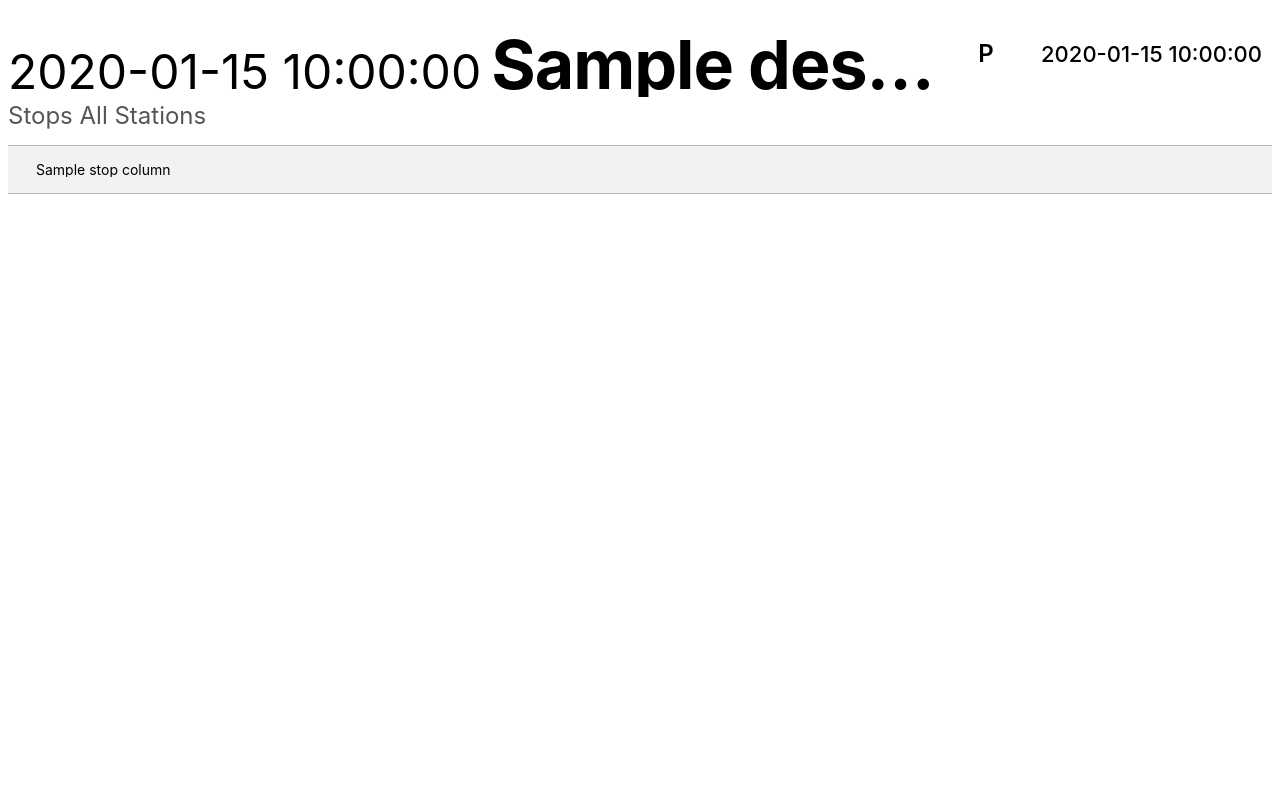
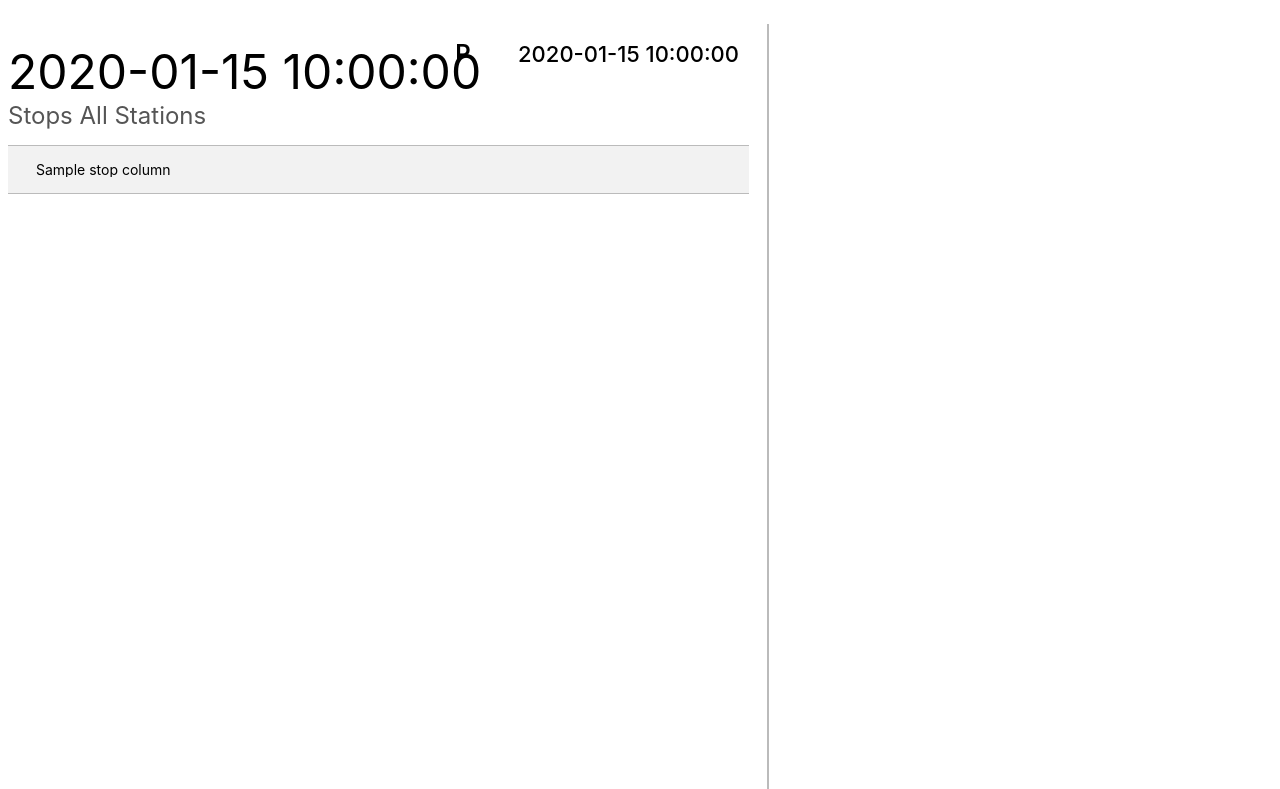
Before and after one commit to Sneethan/trmnl, a Python web app: template app/templates/full.html in a window 1280 px wide. Shown: the top 789 px of the page. Run offline with Jinja, Linux system fonts and the light colour scheme; the template is opened without the code that fills it: most values are stand-ins (such as "Sample title", 1, 10 or a date in 2020).

Commit message:
Revert "fix"
This reverts commit aa9384cf6e8284db49fc3db33aa5e41afe74154f.

```diff
--- a/app/templates/full.html
+++ b/app/templates/full.html
@@ -29,8 +29,12 @@
   .vic-layout {
     flex: 1;
     min-height: 0;
-    display: flex;
-    flex-direction: column;
+    display: block;
+  }
+
+  .vic-left,
+  .vic-right {
+    min-width: 0;
   }
 
   .vic-next {
@@ -229,7 +233,6 @@
     margin-top: 8px;
     width: 100%;
     border-collapse: collapse;
-    table-layout: fixed;
   }
 
   .vic-following-table th {
@@ -258,7 +261,7 @@
   }
 
   .vic-following-table td:nth-child(2) {
-    width: 36%;
+    width: 34%;
     max-width: 0;
     overflow: hidden;
     text-overflow: ellipsis;
@@ -337,6 +340,17 @@
   }
 
   @media (min-width: 1180px) {
+    .vic-layout {
+      display: grid;
+      grid-template-columns: minmax(0, 1.35fr) minmax(0, 0.92fr);
+      gap: 18px;
+    }
+
+    .vic-right {
+      border-left: 2px solid var(--border);
+      padding-left: 14px;
+    }
+
     .vic-destination {
       font-size: 68px;
     }
@@ -379,6 +393,7 @@
       {% endif %}
 
       <div class="vic-layout">
+        <div class="vic-left">
           <section class="vic-next">
             <div class="vic-next-row">
               <div class="vic-next-left">
@@ -432,7 +447,9 @@
             {% endfor %}
           </section>
           {% endif %}
+        </div>
 
+        <div class="vic-right">
           {% if departures|length > 1 %}
           <table class="vic-following-table">
             <thead>
@@ -471,6 +488,7 @@
           </div>
           {% endif %}
         </div>
+      </div>
       {% else %}
       <div class="vic-empty">No departures available</div>
       {% endif %}
```
Lines whose indentation alone changed are shown as unchanged.
